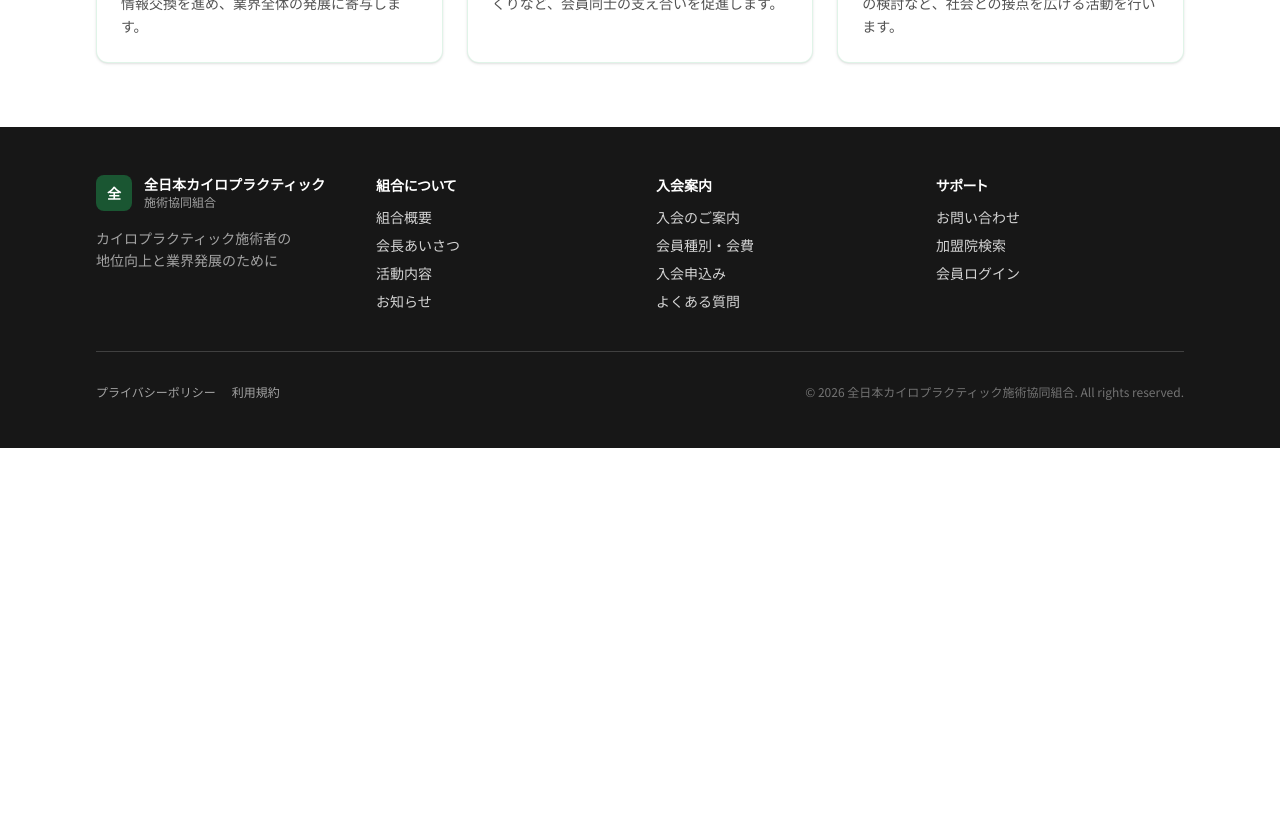
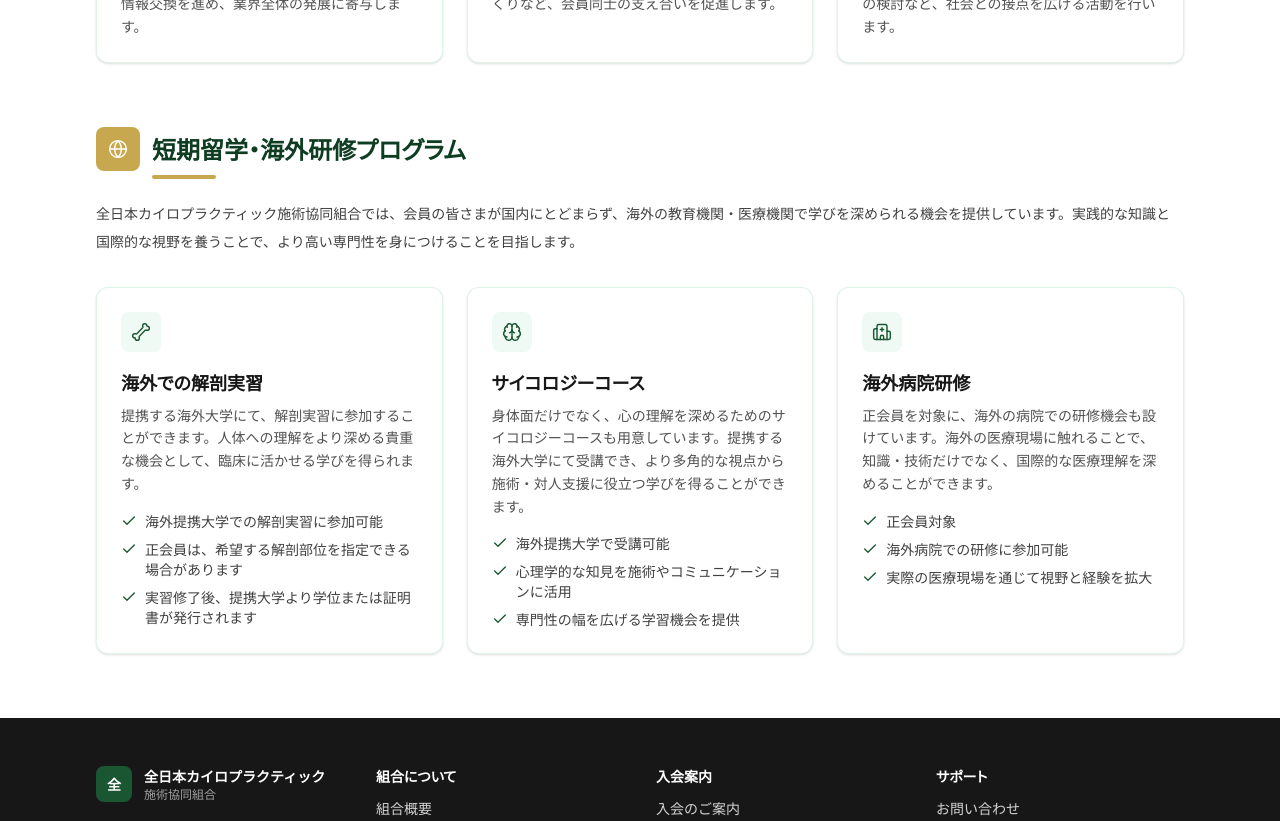
Before and after one commit to an2ndofu841/ncc, a Next.js app: page /activities in a window 1280 px wide. Shown: the part 700-1521 px from the top of the page. Before the commit the page ends 1148 px from the top, so only its background shows below. Built offline with nearby package versions, Linux system fonts and the light colour scheme.

Commit message:
feat: 活動内容に短期留学・海外研修プログラムセクションを追加
Made-with: Cursor

```diff
--- a/src/app/(site)/activities/page.tsx
+++ b/src/app/(site)/activities/page.tsx
@@ -8,6 +8,11 @@ import {
   Handshake,
   HeartHandshake,
   Leaf,
+  Globe,
+  Bone,
+  Brain,
+  Hospital,
+  Check,
 } from "lucide-react";
 
 export const metadata: Metadata = {
@@ -74,6 +79,107 @@ export default function ActivitiesPage() {
             </Card>
           ))}
         </div>
+
+        {/* 短期留学・海外研修プログラム */}
+        <div className="mt-16">
+          <div className="flex items-center gap-3">
+            <div className="flex h-11 w-11 items-center justify-center rounded-lg bg-accent text-white">
+              <Globe className="h-5 w-5" strokeWidth={1.75} />
+            </div>
+            <div>
+              <h2 className="text-xl font-bold text-primary-700 sm:text-2xl">
+                短期留学・海外研修プログラム
+              </h2>
+            </div>
+          </div>
+          <div className="mt-1 ml-14 h-1 w-16 rounded bg-accent" />
+          <p className="mt-5 text-sm leading-loose text-neutral-700">
+            全日本カイロプラクティック施術協同組合では、会員の皆さまが国内にとどまらず、海外の教育機関・医療機関で学びを深められる機会を提供しています。実践的な知識と国際的な視野を養うことで、より高い専門性を身につけることを目指します。
+          </p>
+
+          <div className="mt-8 grid gap-6 sm:grid-cols-2 lg:grid-cols-3">
+            {/* 海外での解剖実習 */}
+            <Card className="flex flex-col border-primary-100/80">
+              <div className="flex h-10 w-10 items-center justify-center rounded-lg bg-primary-50 text-primary">
+                <Bone className="h-5 w-5" strokeWidth={1.75} />
+              </div>
+              <h3 className="mt-4 text-lg font-bold text-neutral-900">
+                海外での解剖実習
+              </h3>
+              <p className="mt-2 text-sm leading-relaxed text-neutral-600">
+                提携する海外大学にて、解剖実習に参加することができます。人体への理解をより深める貴重な機会として、臨床に活かせる学びを得られます。
+              </p>
+              <ul className="mt-4 space-y-2 text-sm text-neutral-700">
+                <li className="flex items-start gap-2">
+                  <Check className="mt-0.5 h-4 w-4 shrink-0 text-primary" />
+                  <span>海外提携大学での解剖実習に参加可能</span>
+                </li>
+                <li className="flex items-start gap-2">
+                  <Check className="mt-0.5 h-4 w-4 shrink-0 text-primary" />
+                  <span>正会員は、希望する解剖部位を指定できる場合があります</span>
+                </li>
+                <li className="flex items-start gap-2">
+                  <Check className="mt-0.5 h-4 w-4 shrink-0 text-primary" />
+                  <span>実習修了後、提携大学より学位または証明書が発行されます</span>
+                </li>
+              </ul>
+            </Card>
+
+            {/* サイコロジーコース */}
+            <Card className="flex flex-col border-primary-100/80">
+              <div className="flex h-10 w-10 items-center justify-center rounded-lg bg-primary-50 text-primary">
+                <Brain className="h-5 w-5" strokeWidth={1.75} />
+              </div>
+              <h3 className="mt-4 text-lg font-bold text-neutral-900">
+                サイコロジーコース
+              </h3>
+              <p className="mt-2 text-sm leading-relaxed text-neutral-600">
+                身体面だけでなく、心の理解を深めるためのサイコロジーコースも用意しています。提携する海外大学にて受講でき、より多角的な視点から施術・対人支援に役立つ学びを得ることができます。
+              </p>
+              <ul className="mt-4 space-y-2 text-sm text-neutral-700">
+                <li className="flex items-start gap-2">
+                  <Check className="mt-0.5 h-4 w-4 shrink-0 text-primary" />
+                  <span>海外提携大学で受講可能</span>
+                </li>
+                <li className="flex items-start gap-2">
+                  <Check className="mt-0.5 h-4 w-4 shrink-0 text-primary" />
+                  <span>心理学的な知見を施術やコミュニケーションに活用</span>
+                </li>
+                <li className="flex items-start gap-2">
+                  <Check className="mt-0.5 h-4 w-4 shrink-0 text-primary" />
+                  <span>専門性の幅を広げる学習機会を提供</span>
+                </li>
+              </ul>
+            </Card>
+
+            {/* 海外病院研修 */}
+            <Card className="flex flex-col border-primary-100/80">
+              <div className="flex h-10 w-10 items-center justify-center rounded-lg bg-primary-50 text-primary">
+                <Hospital className="h-5 w-5" strokeWidth={1.75} />
+              </div>
+              <h3 className="mt-4 text-lg font-bold text-neutral-900">
+                海外病院研修
+              </h3>
+              <p className="mt-2 text-sm leading-relaxed text-neutral-600">
+                正会員を対象に、海外の病院での研修機会も設けています。海外の医療現場に触れることで、知識・技術だけでなく、国際的な医療理解を深めることができます。
+              </p>
+              <ul className="mt-4 space-y-2 text-sm text-neutral-700">
+                <li className="flex items-start gap-2">
+                  <Check className="mt-0.5 h-4 w-4 shrink-0 text-primary" />
+                  <span>正会員対象</span>
+                </li>
+                <li className="flex items-start gap-2">
+                  <Check className="mt-0.5 h-4 w-4 shrink-0 text-primary" />
+                  <span>海外病院での研修に参加可能</span>
+                </li>
+                <li className="flex items-start gap-2">
+                  <Check className="mt-0.5 h-4 w-4 shrink-0 text-primary" />
+                  <span>実際の医療現場を通じて視野と経験を拡大</span>
+                </li>
+              </ul>
+            </Card>
+          </div>
+        </div>
       </div>
     </>
   );
```
